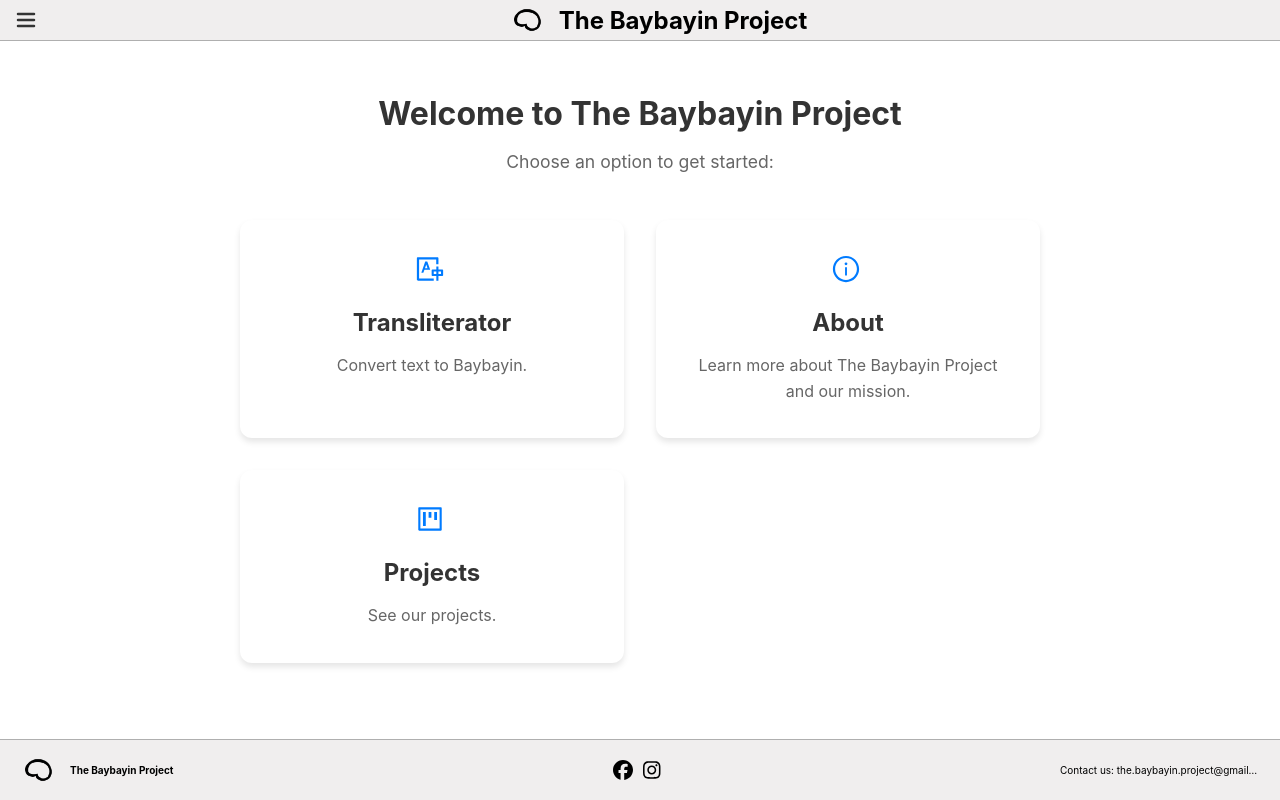
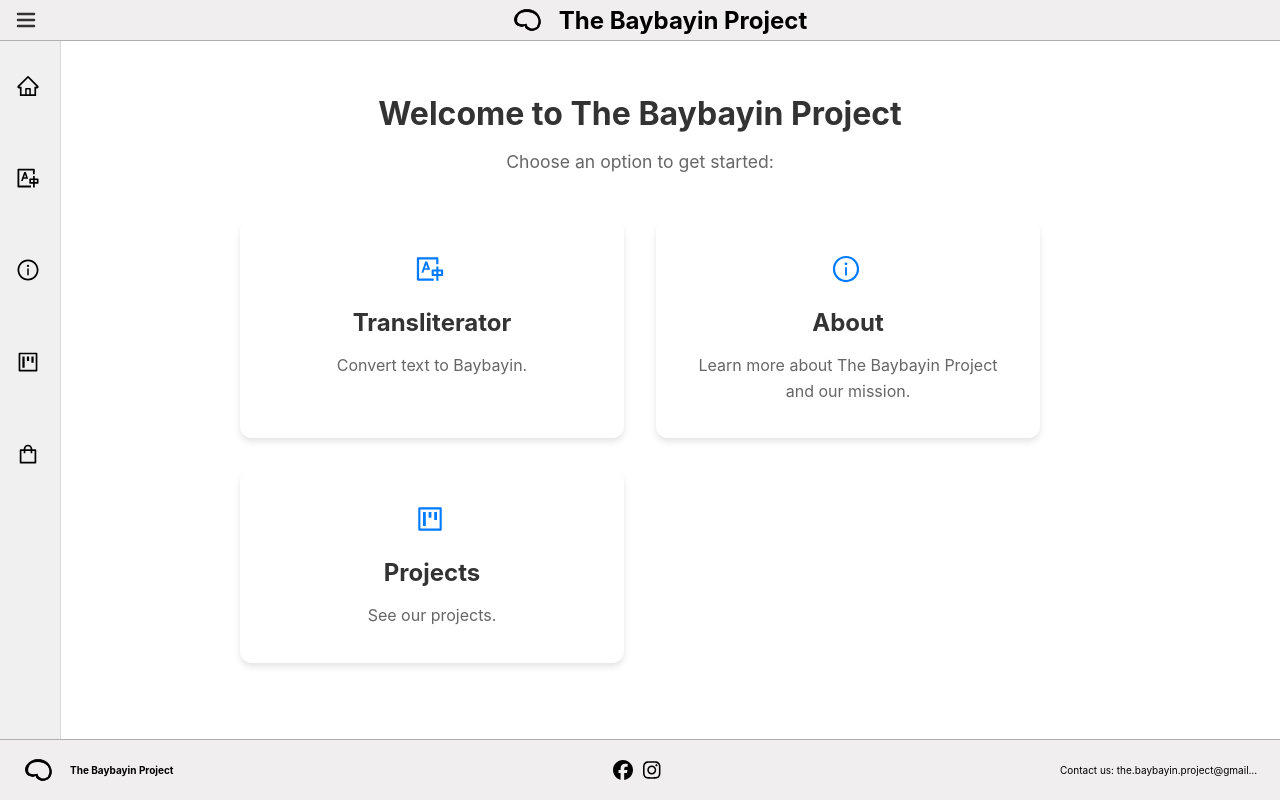
Before and after one commit to cmckinney-59/the-baybayin-project, a React (Vite) app: page / in a window 1280 px wide. Built offline with nearby package versions, Linux system fonts and the light colour scheme.

Commit message:
updated sidebar

```diff
--- a/src/Root.tsx
+++ b/src/Root.tsx
@@ -5,7 +5,7 @@ import Navigation from "./components/Navigation/Navigation";
 import Footer from "./components/Footer/Footer";
 
 function RootLayout() {
-  const [isSidebarOpen, setIsSidebarOpen] = useState(false);
+  const [isSidebarOpen, setIsSidebarOpen] = useState(false); // Collapsed by default - shows icons only
 
   const toggleSidebar = () => setIsSidebarOpen((prev) => !prev);
   const closeSidebar = () => setIsSidebarOpen(false);
--- a/src/components/Navigation/Navigation.css
+++ b/src/components/Navigation/Navigation.css
@@ -2,7 +2,7 @@
   position: fixed;
   left: 0;
   top: 40px;
-  width: 220px; /* Fixed width instead of max-content */
+  width: 60px; /* Collapsed width - icon only */
   background-color: #f0f0f0;
   height: 100%;
   transform: translateX(0);
@@ -12,11 +12,13 @@
 }
 
 .App-Navigation.collapsed {
-  transform: translateX(-100%);
+  transform: translateX(0);
+  width: 60px; /* Keep icon-only width when collapsed */
 }
 
 .App-Navigation.open {
   transform: translateX(0);
+  width: 220px; /* Expanded width - icon + text */
 }
 
 .Navigation-content {
@@ -40,27 +42,58 @@
 .Navigation-content ul li a {
   text-decoration: none;
   color: #000;
-  display: block;
+  display: flex;
+  align-items: center;
   padding: 1rem 0.5rem;
   border-radius: 4px;
   transition: background-color 0.2s ease;
   width: 100%;
-  text-align: left;
-  text-indent: 2rem;
+  height: 60px;
+  gap: 12px;
 }
 
 .Navigation-content ul li a:hover {
   background-color: #e0e0e0;
-  color: #000;
-  width: 100%;
-  text-align: center;
+  color: #007bff;
 }
 
 .Navigation-content ul li a:active {
-  background-color: #e0e0e0;
-  color: #000;
-  width: 100%;
-  text-align: center;
+  background-color: #d0d0d0;
+  color: #007bff;
+}
+
+.nav-icon {
+  font-size: 24px;
+  transition: transform 0.2s ease;
+  flex-shrink: 0;
+}
+
+.nav-text {
+  font-size: 14px;
+  font-weight: 500;
+  transition: opacity 0.2s ease;
+  white-space: nowrap;
+}
+
+/* Collapsed state - hide text, center icons */
+.App-Navigation.collapsed .Navigation-content ul li a {
+  justify-content: center;
+  padding: 1rem 0.25rem;
+}
+
+.App-Navigation.collapsed .nav-text {
+  opacity: 0;
+  width: 0;
+  overflow: hidden;
+}
+
+/* Expanded state - show text */
+.App-Navigation.open .nav-text {
+  opacity: 1;
+}
+
+.Navigation-content ul li a:hover .nav-icon {
+  transform: scale(1.1);
 }
 
 @media (min-width: 900px) {
--- a/src/components/Navigation/Navigation.tsx
+++ b/src/components/Navigation/Navigation.tsx
@@ -1,6 +1,13 @@
 import type { JSX } from "react";
 import "./Navigation.css";
 import { Link } from "react-router-dom";
+import {
+  AiOutlineHome,
+  AiOutlineTranslation,
+  AiOutlineInfoCircle,
+  AiOutlineProject,
+  AiOutlineShopping,
+} from "react-icons/ai";
 
 type NavigationProps = {
   isOpen: boolean;
@@ -16,28 +23,37 @@ export default function Navigation({
       <div className="Navigation-content">
         <ul>
           <li>
-            <Link to="/home" onClick={onNavigate}>
-              Home
+            <Link to="/home" onClick={onNavigate} title="Home">
+              <AiOutlineHome className="nav-icon" />
+              <span className="nav-text">Home</span>
             </Link>
           </li>
           <li>
-            <Link to="/transliterator" onClick={onNavigate}>
-              Transliterator
+            <Link
+              to="/transliterator"
+              onClick={onNavigate}
+              title="Transliterator"
+            >
+              <AiOutlineTranslation className="nav-icon" />
+              <span className="nav-text">Transliterator</span>
             </Link>
           </li>
           <li>
-            <Link to="/about" onClick={onNavigate}>
-              About
+            <Link to="/about" onClick={onNavigate} title="About">
+              <AiOutlineInfoCircle className="nav-icon" />
+              <span className="nav-text">About</span>
             </Link>
           </li>
           <li>
-            <Link to="/projects" onClick={onNavigate}>
-              Projects
+            <Link to="/projects" onClick={onNavigate} title="Projects">
+              <AiOutlineProject className="nav-icon" />
+              <span className="nav-text">Projects</span>
             </Link>
           </li>
           <li>
-            <Link to="/shop" onClick={onNavigate}>
-              Shop
+            <Link to="/shop" onClick={onNavigate} title="Shop">
+              <AiOutlineShopping className="nav-icon" />
+              <span className="nav-text">Shop</span>
             </Link>
           </li>
         </ul>
```
